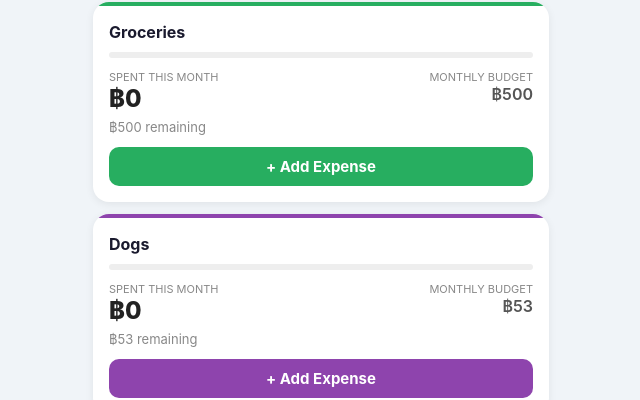
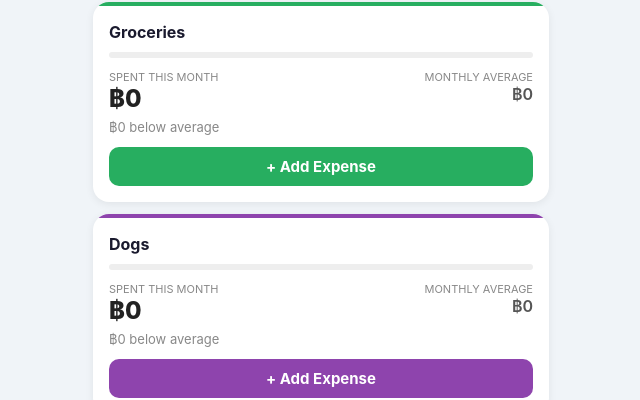
Before and after one commit to tewilson3d/budget-app, a React (Vite) app: page / in a window 1280 px wide. Shown: the part 346-746 px from the top of the page, without its empty margins (319-959 px from the left). Built offline with nearby package versions, Linux system fonts and the light colour scheme.

Commit message:
Calculate monthly category targets from spending history
Co-authored-by: Shelley <shelley@exe.dev>

```diff
--- a/src/components/Dashboard.tsx
+++ b/src/components/Dashboard.tsx
@@ -1,6 +1,6 @@
 import { useState, useEffect, useCallback } from 'react'
 import { Category, CATEGORIES, CATEGORY_LABELS, CATEGORY_COLORS, CATEGORY_BUDGET_PERIODS, Settings, DEFAULT_SETTINGS, emptyCategoryAmounts } from '../types'
-import { getEntriesForDate, getEntriesForMonth, getSettings, getBalance, getPace, getPaymentsForMonth, Pace } from '../storage'
+import { getEntriesForDate, getEntriesForMonth, getSettings, getCategoryTargets, getMonthlyAverages, getBalance, getPace, getPaymentsForMonth, Pace } from '../storage'
 import { todayStr, currentYearMonth } from '../dates'
 
 function formatDate(s: string) {
@@ -27,6 +27,8 @@ export default function Dashboard({ onAddExpense, onHistory, onMonth, onBills, o
   const [spentToday, setSpentToday] = useState(0)
   const [spentThisMonth, setSpentThisMonth] = useState(0)
   const [settings, setSettings] = useState<Settings>(DEFAULT_SETTINGS)
+  const [targets, setTargets] = useState<Record<Category, number>>(DEFAULT_SETTINGS.dailyBudgets)
+  const [averageMonths, setAverageMonths] = useState(0)
   const [balance, setBalance] = useState<number | null>(null)
   const [pace, setPace] = useState<Pace>({ perDay: 0, days: 0, fromBudget: true })
   const [billsPaidThisMonth, setBillsPaidThisMonth] = useState(0)
@@ -45,6 +47,8 @@ export default function Dashboard({ onAddExpense, onHistory, onMonth, onBills, o
     setSpentToday(todayEntries.reduce((sum, entry) => sum + entry.amount, 0))
     setSpentThisMonth(monthEntries.reduce((sum, entry) => sum + entry.amount, 0))
     setSettings(getSettings())
+    setTargets(getCategoryTargets())
+    setAverageMonths(getMonthlyAverages()?.months ?? 0)
     setBalance(getBalance())
     setPace(getPace())
     setBillsPaidThisMonth(getPaymentsForMonth(currentYearMonth()).reduce((s, p) => s + p.amount, 0))
@@ -135,7 +139,7 @@ export default function Dashboard({ onAddExpense, onHistory, onMonth, onBills, o
       {/* Category tiles */}
       <div style={{ padding: 12, display: 'flex', flexDirection: 'column', gap: 12 }}>
         {CATEGORIES.map(cat => {
-          const budget = settings.dailyBudgets[cat]
+          const budget = targets[cat]
           const amount = spent[cat]
           const period = CATEGORY_BUDGET_PERIODS[cat]
           const over = amount > budget
@@ -162,13 +166,15 @@ export default function Dashboard({ onAddExpense, onHistory, onMonth, onBills, o
                     <div style={{ fontSize: 24, fontWeight: 800, color: over ? '#e74c3c' : '#222' }}>฿{amount.toLocaleString()}</div>
                   </div>
                   <div style={{ textAlign: 'right' }}>
-                    <div style={{ fontSize: 11, color: '#888', textTransform: 'uppercase' }}>{period} budget</div>
+                    <div style={{ fontSize: 11, color: '#888', textTransform: 'uppercase' }}>{period === 'daily' ? 'Daily budget' : (averageMonths > 0 ? `${averageMonths}-month average` : 'Monthly average')}</div>
                     <div style={{ fontSize: 16, fontWeight: 600, color: '#555' }}>฿{budget.toLocaleString()}</div>
                   </div>
                 </div>
 
                 <div style={{ fontSize: 13, color: over ? '#e74c3c' : '#888', marginBottom: 12 }}>
-                  {over ? `฿${(amount - budget).toLocaleString()} over budget` : `฿${(budget - amount).toLocaleString()} remaining`}
+                  {period === 'monthly'
+                    ? (over ? `฿${(amount - budget).toLocaleString()} above average` : `฿${(budget - amount).toLocaleString()} below average`)
+                    : (over ? `฿${(amount - budget).toLocaleString()} over budget` : `฿${(budget - amount).toLocaleString()} remaining`)}
                 </div>
 
                 <button
--- a/src/components/MonthPage.tsx
+++ b/src/components/MonthPage.tsx
@@ -1,5 +1,5 @@
 import { CATEGORIES, CATEGORY_LABELS, CATEGORY_COLORS, CATEGORY_BUDGET_PERIODS, Category, emptyCategoryAmounts } from '../types'
-import { getEntriesForMonth, getSettings, getPaymentsForMonth } from '../storage'
+import { getEntriesForMonth, getSettings, getCategoryTargets, getMonthlyAverages, getPaymentsForMonth } from '../storage'
 import { currentYearMonth } from '../dates'
 
 type Props = { onBack: () => void }
@@ -14,6 +14,8 @@ export default function MonthPage({ onBack }: Props) {
   const monthName = now.toLocaleDateString('en-US', { month: 'long', year: 'numeric' })
 
   const settings = getSettings()
+  const targets = getCategoryTargets()
+  const averageMonths = getMonthlyAverages()?.months ?? 0
   const entries = getEntriesForMonth(yearMonth)
   const billsDue = settings.bills.reduce((s, b) => s + b.amount, 0)
   const paidPayments = getPaymentsForMonth(yearMonth)
@@ -23,8 +25,8 @@ export default function MonthPage({ onBack }: Props) {
     if (e.category in spent) spent[e.category] += e.amount
   })
 
-  const monthTarget = (category: Category) => settings.dailyBudgets[category] * (CATEGORY_BUDGET_PERIODS[category] === 'daily' ? daysInMonth : 1)
-  const paceTarget = (category: Category) => settings.dailyBudgets[category] * (CATEGORY_BUDGET_PERIODS[category] === 'daily' ? dayOfMonth : dayOfMonth / daysInMonth)
+  const monthTarget = (category: Category) => targets[category] * (CATEGORY_BUDGET_PERIODS[category] === 'daily' ? daysInMonth : 1)
+  const paceTarget = (category: Category) => targets[category] * (CATEGORY_BUDGET_PERIODS[category] === 'daily' ? dayOfMonth : dayOfMonth / daysInMonth)
   const totalTarget = CATEGORIES.reduce((s, c) => s + monthTarget(c), 0)
   const totalSpent = CATEGORIES.reduce((s, c) => s + spent[c], 0)
   const totalPace = CATEGORIES.reduce((s, c) => s + paceTarget(c), 0)
@@ -60,7 +62,7 @@ export default function MonthPage({ onBack }: Props) {
       {/* Per-category month cards */}
       <div style={{ padding: '12px 12px 32px', display: 'flex', flexDirection: 'column', gap: 12 }}>
         {CATEGORIES.map(cat => {
-          const budget = settings.dailyBudgets[cat]
+          const budget = targets[cat]
           const period = CATEGORY_BUDGET_PERIODS[cat]
           const target = monthTarget(cat)
           const pace = paceTarget(cat)
@@ -92,7 +94,7 @@ export default function MonthPage({ onBack }: Props) {
                     <div style={{ fontSize: 22, fontWeight: 800, color: over ? '#e74c3c' : '#222' }}>฿{amount.toLocaleString()}</div>
                   </div>
                   <div style={{ textAlign: 'right' }}>
-                    <div style={{ fontSize: 11, color: '#888', textTransform: 'uppercase' }}>Month budget</div>
+                    <div style={{ fontSize: 11, color: '#888', textTransform: 'uppercase' }}>{period === 'daily' ? 'Month budget' : (averageMonths > 0 ? `${averageMonths}-month average` : 'Monthly average')}</div>
                     <div style={{ fontSize: 16, fontWeight: 600, color: '#555' }}>฿{target.toLocaleString()}</div>
                   </div>
                 </div>
--- a/src/components/SettingsPage.tsx
+++ b/src/components/SettingsPage.tsx
@@ -1,6 +1,6 @@
 import { useRef, useState } from 'react'
 import { CATEGORIES, CATEGORY_LABELS, CATEGORY_BUDGET_PERIODS, Category, Settings } from '../types'
-import { getSettings, saveSettings, getBalance, getEntries, getMonthlyAverages, exportBackup, importBackup } from '../storage'
+import { getSettings, getCategoryTargets, saveSettings, getBalance, getEntries, getMonthlyAverages, exportBackup, importBackup } from '../storage'
 import { todayStr } from '../dates'
 
 function download(content: string, filename: string, mime: string) {
@@ -17,8 +17,8 @@ type Props = { onBack: () => void }
 export default function SettingsPage({ onBack }: Props) {
   const [settings, setSettings] = useState<Settings>(getSettings)
   const [budgets, setBudgets] = useState<Record<Category, string>>(() => {
-    const s = getSettings()
-    return Object.fromEntries(CATEGORIES.map(category => [category, String(s.dailyBudgets[category])])) as Record<Category, string>
+    const targets = getCategoryTargets()
+    return Object.fromEntries(CATEGORIES.map(category => [category, String(targets[category])])) as Record<Category, string>
   })
   const [msg, setMsg] = useState('')
   const [balance, setBalance] = useState<number | null>(getBalance)
@@ -41,25 +41,6 @@ export default function SettingsPage({ onBack }: Props) {
     saveSettings(updated)
     setSettings(updated)
     flash('Settings saved.')
-  }
-
-  const handleUseAverages = () => {
-    if (!averages) return
-    const next = { ...budgets }
-    for (const category of CATEGORIES) {
-      const avg = averages.amounts[category]
-      if (avg !== undefined) next[category] = String(avg)
-    }
-    const updated: Settings = {
-      ...settings,
-      dailyBudgets: Object.fromEntries(
-        CATEGORIES.map(category => [category, parseFloat(next[category]) || 0])
-      ) as Record<Category, number>
-    }
-    saveSettings(updated)
-    setSettings(updated)
-    setBudgets(next)
-    flash('Monthly targets set to averages.')
   }
 
   const handleSetBalance = () => {
@@ -151,7 +132,7 @@ export default function SettingsPage({ onBack }: Props) {
         {/* Category budgets */}
         <div style={sectionLabel}>Category Budgets (฿)</div>
         <p style={{ fontSize: 13, color: '#888', marginBottom: 10 }}>
-          Food is a daily budget. Every other category is a monthly budget.
+          Food uses a daily budget. The other five categories automatically use their average per calendar month across all tracked data{averages ? ` (${averages.months} month${averages.months === 1 ? '' : 's'})` : ''}. Miscellaneous expenses of ฿6,200 and ฿11,200 are excluded.
         </p>
         {CATEGORIES.map(cat => (
           <div key={cat} style={{ background: '#fff', borderRadius: 10, padding: '12px 14px', marginBottom: 8, display: 'flex', alignItems: 'center' }}>
@@ -165,16 +146,12 @@ export default function SettingsPage({ onBack }: Props) {
             <input
               type="number"
               value={budgets[cat]}
+              disabled={CATEGORY_BUDGET_PERIODS[cat] === 'monthly'}
               onChange={e => setBudgets(prev => ({ ...prev, [cat]: e.target.value }))}
-              style={{ width: 100, textAlign: 'right', border: '1px solid #ddd', borderRadius: 8, padding: '8px 10px', fontSize: 15 }}
+              style={{ width: 100, textAlign: 'right', border: '1px solid #ddd', borderRadius: 8, padding: '8px 10px', fontSize: 15, background: CATEGORY_BUDGET_PERIODS[cat] === 'monthly' ? '#f3f3f3' : '#fff', color: '#333' }}
             />
           </div>
         ))}
-        {averages && (
-          <button onClick={handleUseAverages} style={{ ...btn, background: '#00897b', marginTop: 8 }}>
-            Use Monthly Averages ({averages.months} mo)
-          </button>
-        )}
         <button onClick={handleSave} style={{ ...btn, background: '#1a1a2e', marginTop: 8 }}>
           Save Settings
         </button>
--- a/src/storage.ts
+++ b/src/storage.ts
@@ -1,12 +1,6 @@
 import { Entry, Settings, Bill, Category, DEFAULT_SETTINGS, CATEGORIES, CATEGORY_BUDGET_PERIODS } from './types';
-import { currentYearMonth } from './dates';
 
-const KEYS = {
-  ENTRIES: 'budget_entries',
-  SETTINGS: 'budget_settings',
-  PAYMENTS: 'budget_bill_payments',
-  MONTHLY_TARGETS_V2: 'budget_monthly_targets_v2',
-};
+const KEYS = { ENTRIES: 'budget_entries', SETTINGS: 'budget_settings', PAYMENTS: 'budget_bill_payments' };
 
 // A bill checked off as paid for a given month. Name/amount are snapshotted
 // so later edits to the bill don't rewrite payment history.
@@ -98,8 +92,9 @@ export function getPace(): Pace {
   const anchorTs = settings.balanceAnchor?.ts ?? 0;
   const start = Math.max(now - 30 * dayMs, anchorTs);
   const days = Math.max((now - start) / dayMs, 0);
+  const targets = getCategoryTargets();
   const budgetPerDay = CATEGORIES.reduce((total, category) => {
-    const amount = settings.dailyBudgets[category];
+    const amount = targets[category];
     return total + (CATEGORY_BUDGET_PERIODS[category] === 'daily' ? amount : amount / 30.44);
   }, 0);
   if (days < 3) return { perDay: budgetPerDay, days, fromBudget: true };
@@ -110,42 +105,50 @@ export function getPace(): Pace {
 }
 
 export type MonthlyAverages = {
-  months: number;                              // complete months the average covers
+  months: number;                              // calendar months represented by the tracking history
   amounts: Partial<Record<Category, number>>;  // monthly categories only, rounded to whole baht
 };
 
-// Average spend per month for each monthly category, over every complete month
-// from the first logged entry up to (not including) the current month. Months
-// with no spend in a category count as zero. Returns null with no complete month yet.
+// Average spend per calendar month for each non-food category, using all data
+// from the first tracked month through the current month. The two exceptional
+// miscellaneous expenses requested by the user are intentionally ignored.
 export function getMonthlyAverages(): MonthlyAverages | null {
   const entries = getEntries();
   if (entries.length === 0) return null;
-  const current = currentYearMonth();
-  const first = entries.reduce((min, e) => e.date < min ? e.date : min, entries[0].date).slice(0, 7);
-  const [fy, fm] = first.split('-').map(Number);
-  const [cy, cm] = current.split('-').map(Number);
-  const months = (cy - fy) * 12 + (cm - fm);
+  const months = new Set(entries.map(e => e.date.slice(0, 7))).size;
   if (months < 1) return null;
   const amounts: Partial<Record<Category, number>> = {};
   for (const category of CATEGORIES) {
     if (CATEGORY_BUDGET_PERIODS[category] !== 'monthly') continue;
     const total = entries
-      .filter(e => e.category === category && e.date.slice(0, 7) < current)
+      .filter(e => e.category === category)
+      .filter(e => !(category === 'miscellaneous' && (e.amount === 6200 || e.amount === 11200)))
       .reduce((sum, e) => sum + e.amount, 0);
     amounts[category] = Math.round(total / months);
   }
   return { months, amounts };
 }
 
+// Food keeps its manually configured daily budget. The other five targets are
+// always their current per-month averages from the on-device transaction data.
+export function getCategoryTargets(): Record<Category, number> {
+  const targets = { ...getSettings().dailyBudgets };
+  const averages = getMonthlyAverages();
+  if (!averages) return targets;
+  for (const category of CATEGORIES) {
+    if (CATEGORY_BUDGET_PERIODS[category] === 'monthly') {
+      targets[category] = averages.amounts[category] ?? 0;
+    }
+  }
+  return targets;
+}
+
 export function getSettings(): Settings {
   try {
     const raw = localStorage.getItem(KEYS.SETTINGS);
-    if (!raw) {
-      localStorage.setItem(KEYS.MONTHLY_TARGETS_V2, '1');
-      return DEFAULT_SETTINGS;
-    }
+    if (!raw) return DEFAULT_SETTINGS;
     const saved = JSON.parse(raw) as Partial<Settings>;
-    const settings: Settings = {
+    return {
       ...DEFAULT_SETTINGS,
       ...saved,
       dailyBudgets: {
@@ -154,17 +157,6 @@ export function getSettings(): Settings {
       },
       bills: Array.isArray(saved.bills) ? saved.bills : DEFAULT_SETTINGS.bills,
     };
-
-    // The first monthly-category release accidentally shipped these two targets
-    // as zero. Upgrade that legacy state once, while preserving later edits.
-    if (!localStorage.getItem(KEYS.MONTHLY_TARGETS_V2)) {
-      if (!saved.dailyBudgets?.automotive) settings.dailyBudgets.automotive = DEFAULT_SETTINGS.dailyBudgets.automotive;
-      if (!saved.dailyBudgets?.household) settings.dailyBudgets.household = DEFAULT_SETTINGS.dailyBudgets.household;
-      localStorage.setItem(KEYS.SETTINGS, JSON.stringify(settings));
-      localStorage.setItem(KEYS.MONTHLY_TARGETS_V2, '1');
-    }
-
-    return settings;
   } catch { return DEFAULT_SETTINGS; }
 }
 
```
Also changed, not shown: src/types.ts (+5 -5 lines).
